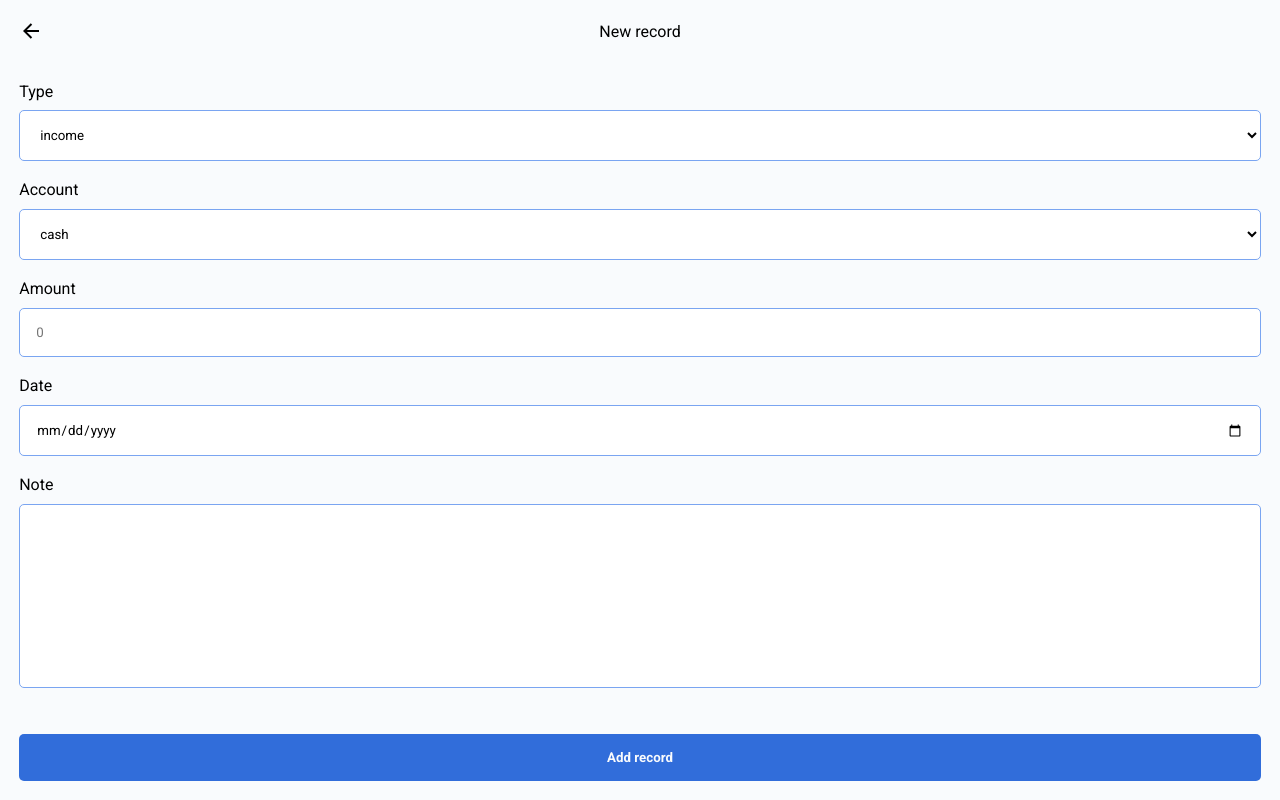
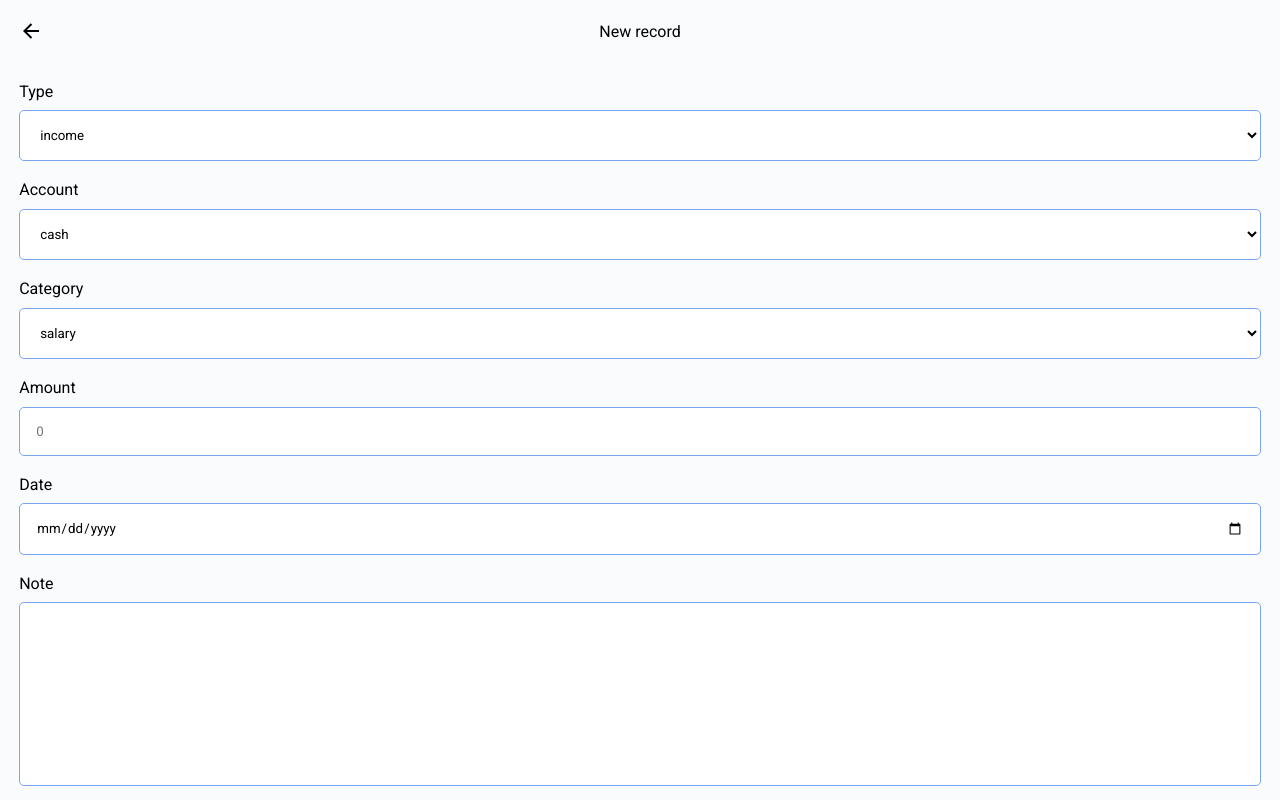
Before and after one commit to AltanfizGenity/BudgetEve-deprecated, a Svelte app: page / in a window 1280 px wide. Both pictures are taken after a click on the button 640 px from the left and 758 px from the top of the page. Built offline with nearby package versions, Linux system fonts and the light colour scheme.

Commit message:
feat (record-form): add category input

```diff
--- a/src/components/forms/RecordForm.svelte
+++ b/src/components/forms/RecordForm.svelte
@@ -1,6 +1,6 @@
 <script>
   import { generateID } from "../../utils/forms";
-  import { budgetAccounts } from "../../store/appstore";
+  import { budgetAccounts, categories } from "../../store/appstore";
   import { isRecordFormOpen } from "../../store/appstate";
   import { syncAfterNewRecord } from "../../utils/data";
   import Overlay from "../core/Overlay.svelte";
@@ -42,6 +42,15 @@
       <select name="account" id="account" required>
         {#each $budgetAccounts as account}
           <option value={account.name}>{account.name}</option>
+        {/each}
+      </select>
+    </div>
+    <!-- Category -->
+    <div class="input-group">
+      <label for="category">category</label>
+      <select name="category" id="category" required>
+        {#each $categories.income as category}
+          <option value={category.categoryName}>{category.categoryName}</option>
         {/each}
       </select>
     </div>
--- a/src/store/appstore.js
+++ b/src/store/appstore.js
@@ -1,5 +1,6 @@
 import { writable } from "svelte/store";
 import { getAccountObject } from "../utils/data";
+import { defaultCategories } from "../data/default";
 
 const defaultAccounts = [
   getAccountObject("cash", "cash", 0, ""),
@@ -8,3 +9,4 @@ const defaultAccounts = [
 
 export let records = writable([]);
 export let budgetAccounts = writable(defaultAccounts);
+export let categories = writable(defaultCategories);
```
